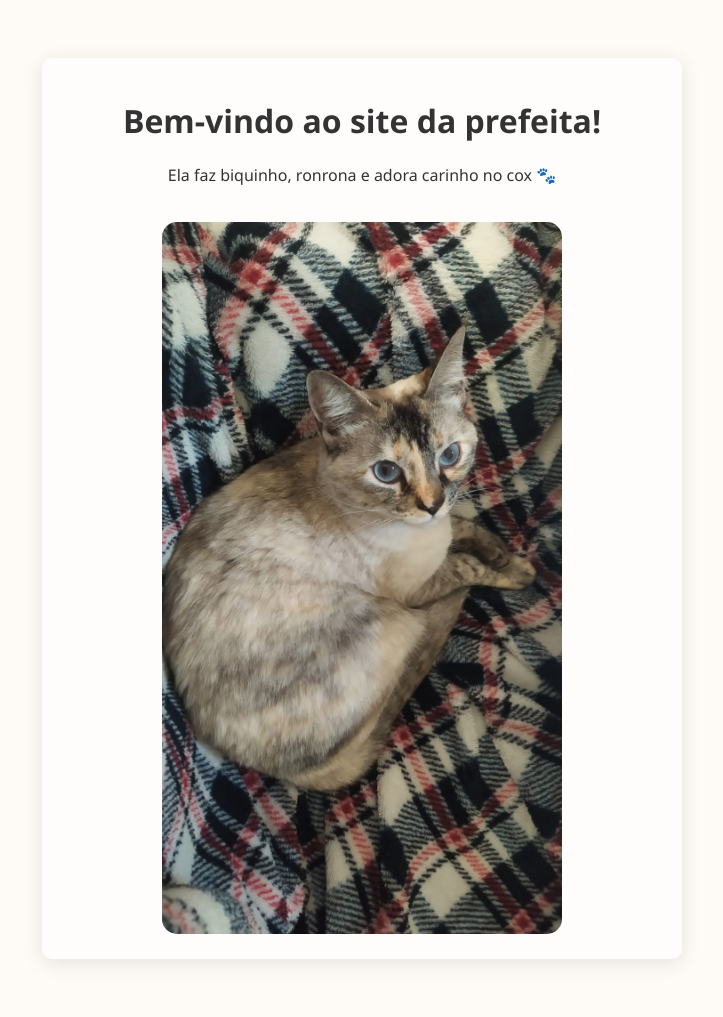
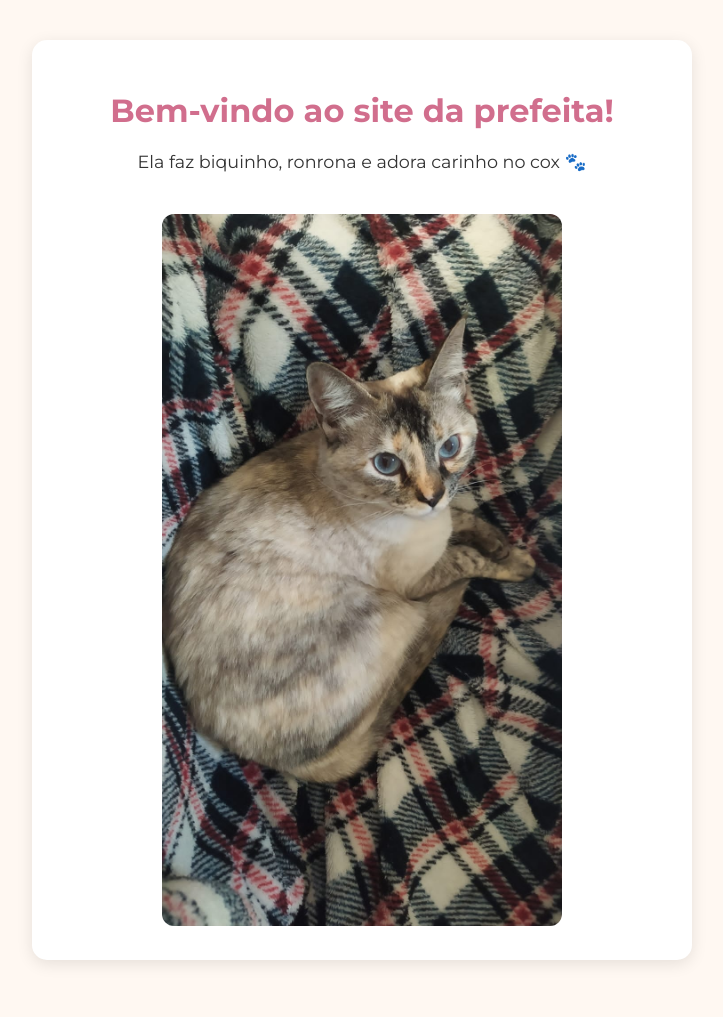
Before and after one commit to kuglerlucas/site_delft, a Flask app: page / in a window 1280 px wide. Shown: the whole page, without its empty margins (278-1001 px from the left). After the commit the page ends 964 px from the top, so only its background shows below. Run offline with Flask 3, Linux system fonts and the light colour scheme.

Commit message:
Agora vai

```diff
--- a/static/style.css
+++ b/static/style.css
@@ -1,23 +1,57 @@
+@import url('https://fonts.googleapis.com/css2?family=Montserrat:wght@400;700&display=swap');
+
 body {
-    background-color: #fefaf5;
-    font-family: 'Segoe UI', Tahoma, Geneva, Verdana, sans-serif;
+    font-family: 'Montserrat', sans-serif;
+    background-color: #fff8f2;
     color: #333;
-    text-align: center;
-    padding: 50px;
+    margin: 0;
+    padding: 0;
+    display: flex;
+    justify-content: center;
+    min-height: 100vh;
+    align-items: center;
 }
 
 .container {
+    background-color: #ffffff;
     max-width: 600px;
-    margin: auto;
-    padding: 20px;
-    background-color: #fffdfc;
-    box-shadow: 0px 4px 20px rgba(0,0,0,0.1);
-    border-radius: 10px;
+    width: 90%;
+    padding: 30px;
+    margin: 40px auto;
+    box-shadow: 0 4px 16px rgba(0, 0, 0, 0.1);
+    border-radius: 15px;
+    text-align: center;
+}
+
+h1 {
+    color: #d16e8d;
+    font-size: 2em;
+    margin-bottom: 10px;
+}
+
+p {
+    font-size: 1.1em;
+    line-height: 1.6;
 }
 
 img {
     width: 100%;
     max-width: 400px;
-    border-radius: 15px;
+    border-radius: 12px;
     margin-top: 20px;
 }
+
+/* Responsividade */
+@media (max-width: 600px) {
+    .container {
+        padding: 20px;
+    }
+
+    h1 {
+        font-size: 1.5em;
+    }
+
+    p {
+        font-size: 1em;
+    }
+}
```
